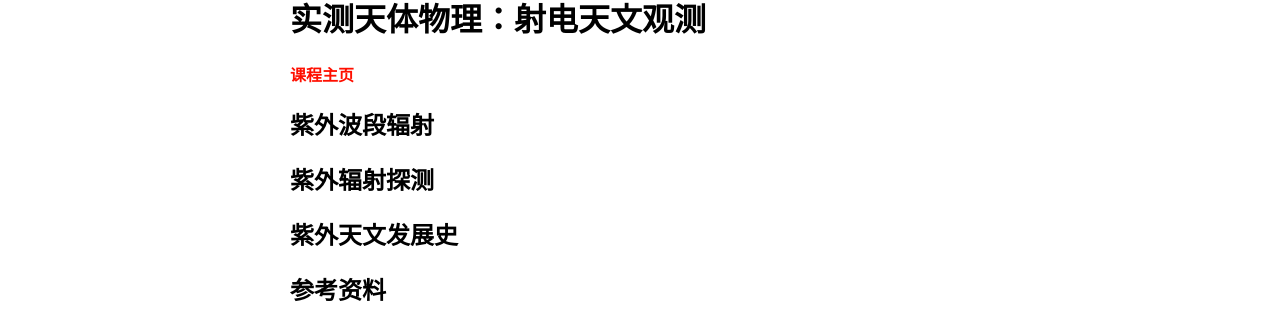
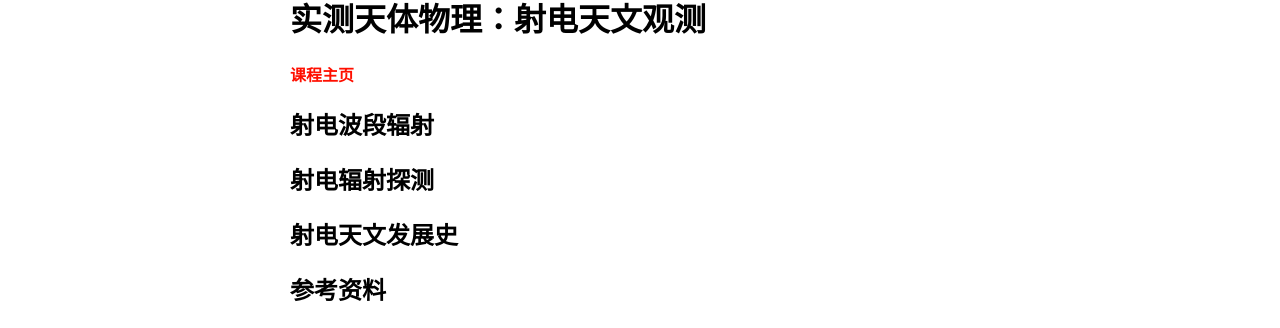
Before and after one commit to fengshuai0210/fengshuai0210.github.io, a Jekyll site: the page built from teaching/ObsAstro/Radio_Astro.md, in a window 1280 px wide. Shown: the part 137-465 px from the top of the page. Built offline with Jekyll 4.4.1, drawn with Linux system fonts in a browser that asks for light colours; our own code applies the rules of GitHub Pages for plain Markdown files.

Commit message:
Update Radio_Astro.md

```diff
--- a/teaching/ObsAstro/Radio_Astro.md
+++ b/teaching/ObsAstro/Radio_Astro.md
@@ -6,11 +6,11 @@ layout: default
 
 **[课程主页](../ObsAstro.md)**
 
-## 紫外波段辐射
+## 射电波段辐射
 
-## 紫外辐射探测
+## 射电辐射探测
 
-## 紫外天文发展史
+## 射电天文发展史
 
 ## 参考资料
 
```
